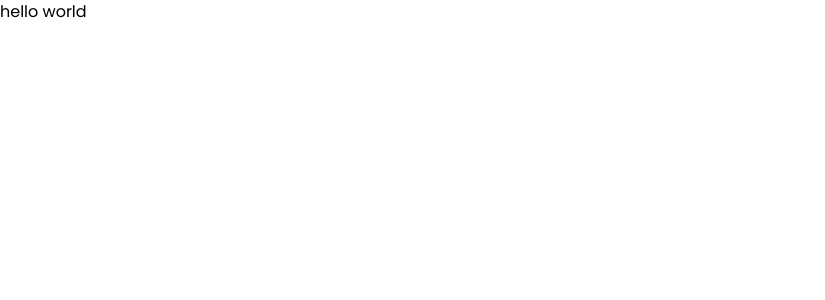
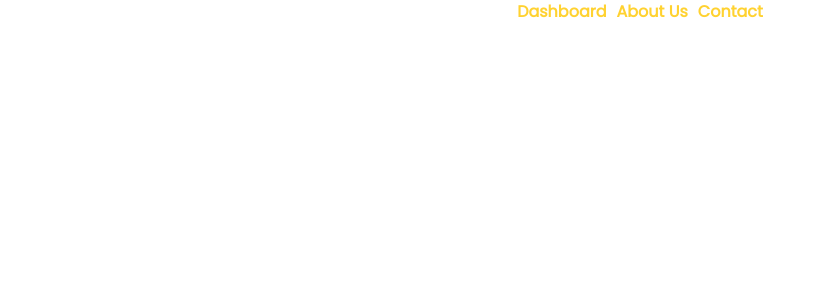
Before and after one commit to naunauwf/ai-quiz-generator, a Next.js app in the folder client/: page / in a window 1280 px wide. Shown: the top 300 px of the page, without its empty margins (0-825 px from the left). Built offline with nearby package versions, Linux system fonts and the light colour scheme.

Commit message:
feat: add root page (home)

```diff
--- a/client/app/page.tsx
+++ b/client/app/page.tsx
@@ -1,3 +1,45 @@
-export default function Home() {
-  return <main className="">hello world</main>;
+import Link from "next/link";
+
+export default async function Home() {
+  return (
+    <main>
+      <nav>
+        <ul className="flex justify-center items-center gap-2.5 text-amber-300 font-bold">
+          <li>
+            <Link href={"/dashboard"}>Dashboard</Link>
+          </li>
+          <li>
+            <Link href={""}>About Us</Link>
+          </li>
+          <li>
+            <Link href={""}>Contact</Link>
+          </li>
+        </ul>
+      </nav>
+      <div>
+        <h1 className="text-3xl font-bold text-white text-center">Home</h1>
+      </div>
+    </main>
+  );
 }
+
+// {(!files || files.length === 0) && (
+//   <p className="p-5 text-center text-red-500 font-bold">
+//     Tidak ada data gambar ditemukan pada tabel &apos;image_url&apos;
+//   </p>
+// )}
+// <div className="flex gap-2.5 flex-wrap justify-center items-center p-5">
+//   {files?.map((file) => (
+//     // ambil public url untuk tiap file
+//     <Image
+//       key={file.id}
+//       src={file.image_url}
+//       alt="image"
+//       className="object-cover w-50 h-50"
+//       loading="eager"
+//       width={200}
+//       height={200}
+//       unoptimized
+//     />
+//   ))}
+// </div>
```
